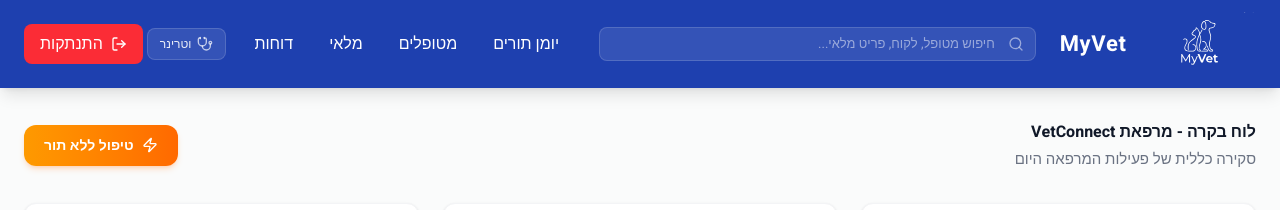
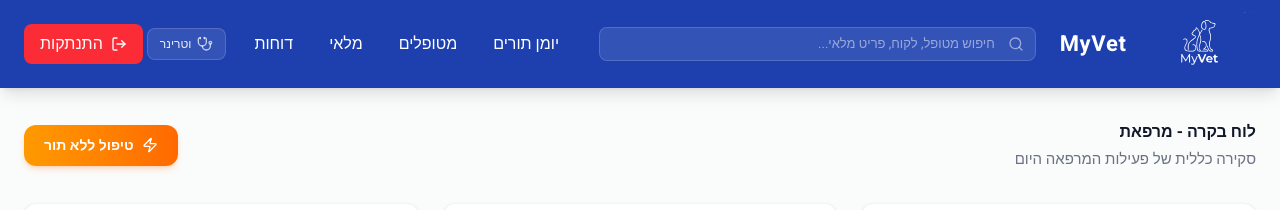
Before and after one commit to maozNachum/MyVet_Prototype_new, a React (Vite) app: page / in a window 1280 px wide. Shown: the top 210 px of the page. Built offline with nearby package versions, Linux system fonts and the light colour scheme.

Commit message:
tryyy
br

```diff
--- a/src/app/pages/Dashboard.tsx
+++ b/src/app/pages/Dashboard.tsx
@@ -182,7 +182,7 @@ export function Dashboard() {
       <div className="flex items-center justify-between">
         <div>
           <h1 className="text-gray-900" style={{ fontWeight: 700 }}>
-            לוח בקרה - מרפאת VetConnect
+            לוח בקרה - מרפאת
           </h1>
           <p className="text-gray-500 mt-1 text-[15px]">
             סקירה כללית של פעילות המרפאה היום
```
Also changed, not shown: src/app/cleanVetIcon.svg (added).
